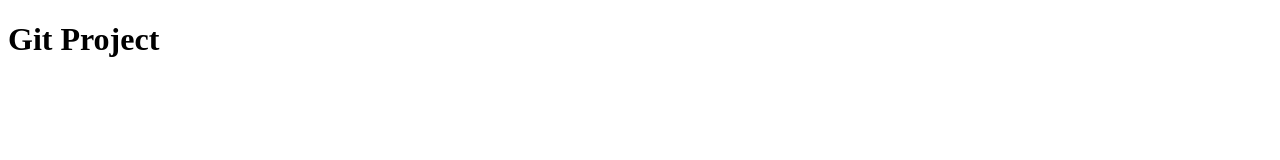
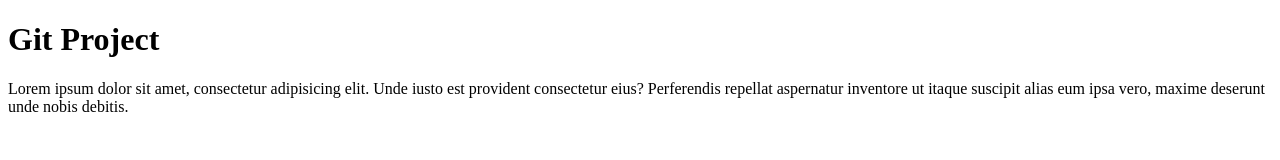
Before and after one commit to alex3223/Training-pracrice-with-Git, a plain HTML site: page index.html in a window 1280 px wide. Drawn offline with Linux system fonts and the light colour scheme.

Commit message:
создание абзаца и стиля для него

```diff
--- a/index.html
+++ b/index.html
@@ -7,6 +7,7 @@
 <body>
 
   <h1>Git Project</h1>
+  <p>Lorem ipsum dolor sit amet, consectetur adipisicing elit. Unde iusto est provident consectetur eius? Perferendis repellat aspernatur inventore ut itaque suscipit alias eum ipsa vero, maxime deserunt unde nobis debitis.</p>
 
 </body>
 </html>
--- a/style.css
+++ b/style.css
@@ -2,3 +2,7 @@ body {
   margin 0;
   background-color: #000000;
 }
+
+p {
+  font-size: 1rem;
+}
```
